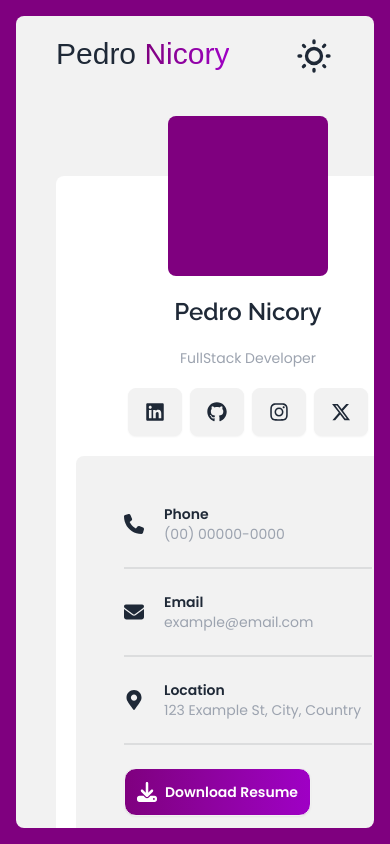
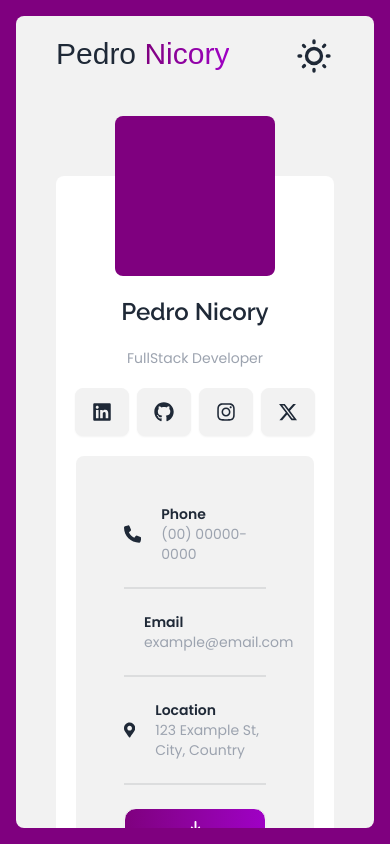
Before and after one commit to nicoryy/PersonaFrame, a Next.js app: page / in a window 390 px wide. Built offline with nearby package versions, Linux system fonts and the light colour scheme; a web font is replaced by a local one.

Commit message:
style: fixed ios viewport and  button responsivity

```diff
--- a/src/app/layout.tsx
+++ b/src/app/layout.tsx
@@ -43,9 +43,9 @@ export default function RootLayout({
   return (
     <ThemeProvider>
       <html lang="en">
-        <body className={`p-4 bg-primary max-h-screen ${poppins.className}`}>
+        <body className={`p-4 bg-primary flex justify-center items-center h-dvh ${poppins.className}`}>
           {" "}
-          <section className="rounded-lg bg-base-200 h-[calc(100vh-2rem)] overflow-y-scroll pb-5">
+          <section className="rounded-lg bg-base-200 h-[calc(100dvh-2rem)] overflow-y-scroll pb-5">
             {/* <AlertCompo /> */}
             <div className="flex justify-between py-5 px-10 mb-20">
               <p className={`text-3xl font-medium ${windSong.className}`}>
@@ -60,7 +60,7 @@ export default function RootLayout({
 
             <section className="mx-10 lg:mx-20 grid grid-cols-1 lg:grid-cols-[1fr_2fr] gap-5">
               {/* conteiner 1 */}
-              <div className="bg-base-100 min-w-96 text-center p-5 rounded-lg grid grid-cols-1 gap-5">
+              <div className="bg-base-100 lg:min-w-96 text-center p-5 rounded-lg grid grid-cols-1 gap-5">
                 {/* IMAGEM */}
                 <span className="bg-primary w-40 h-40 block mx-auto rounded-lg -mt-20"></span>
 
@@ -111,8 +111,11 @@ export default function RootLayout({
                     </div>
                   </div>
                   <div className="divider"></div>
-                  <button className="btn bg-gradient-to-r from-primary to-secondary text-white rounded-xl flex items-center gap-2 p-3">
-                    <FaDownload size={20} />
+                  <button
+                    className="btn w-full bg-gradient-to-r from-primary to-secondary text-xs lg:text-base
+                   text-white rounded-xl flex items-center gap-2 p-3"
+                  >
+                    <FaDownload size={15} />
                     <span>Download Resume</span>
                   </button>
                 </section>
```
